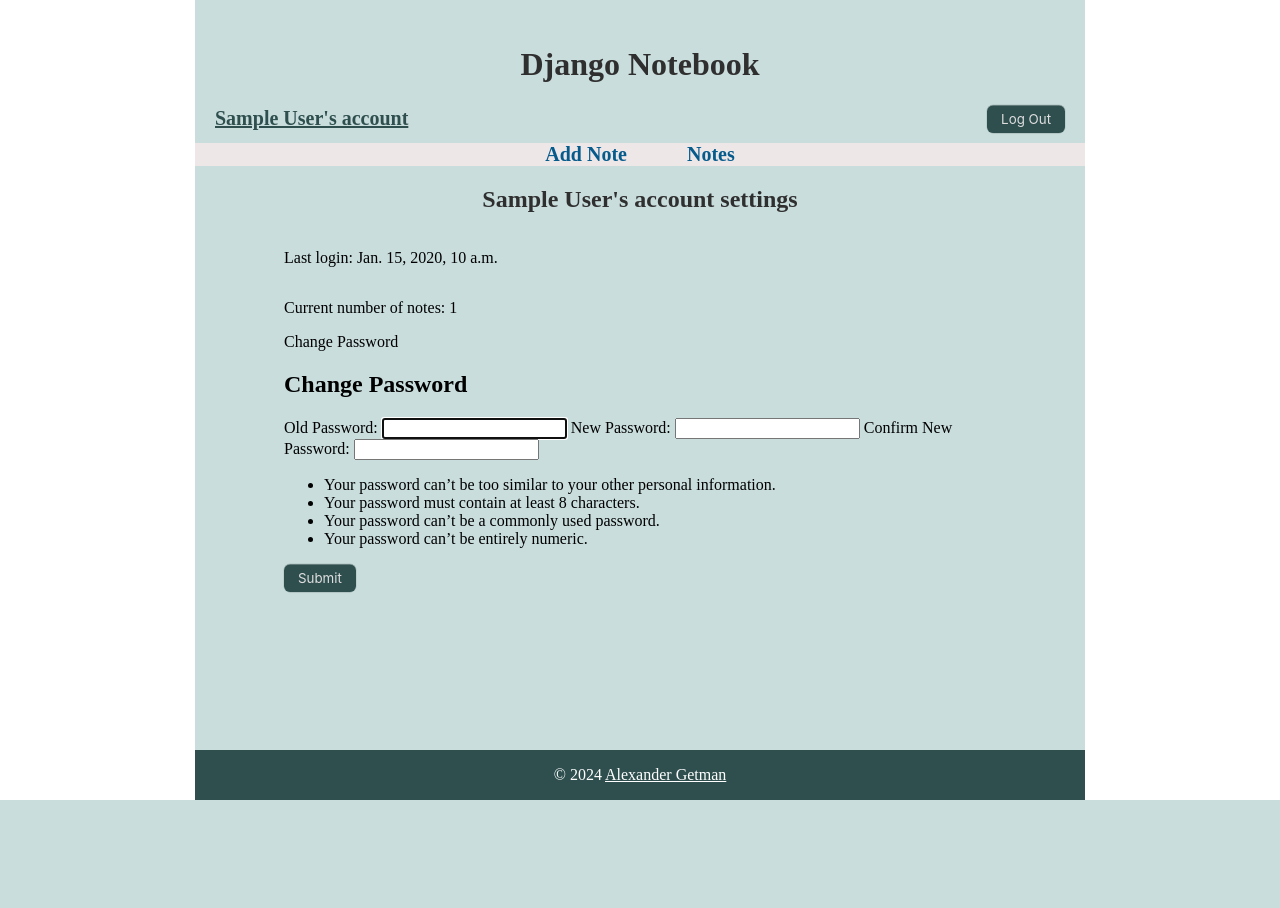
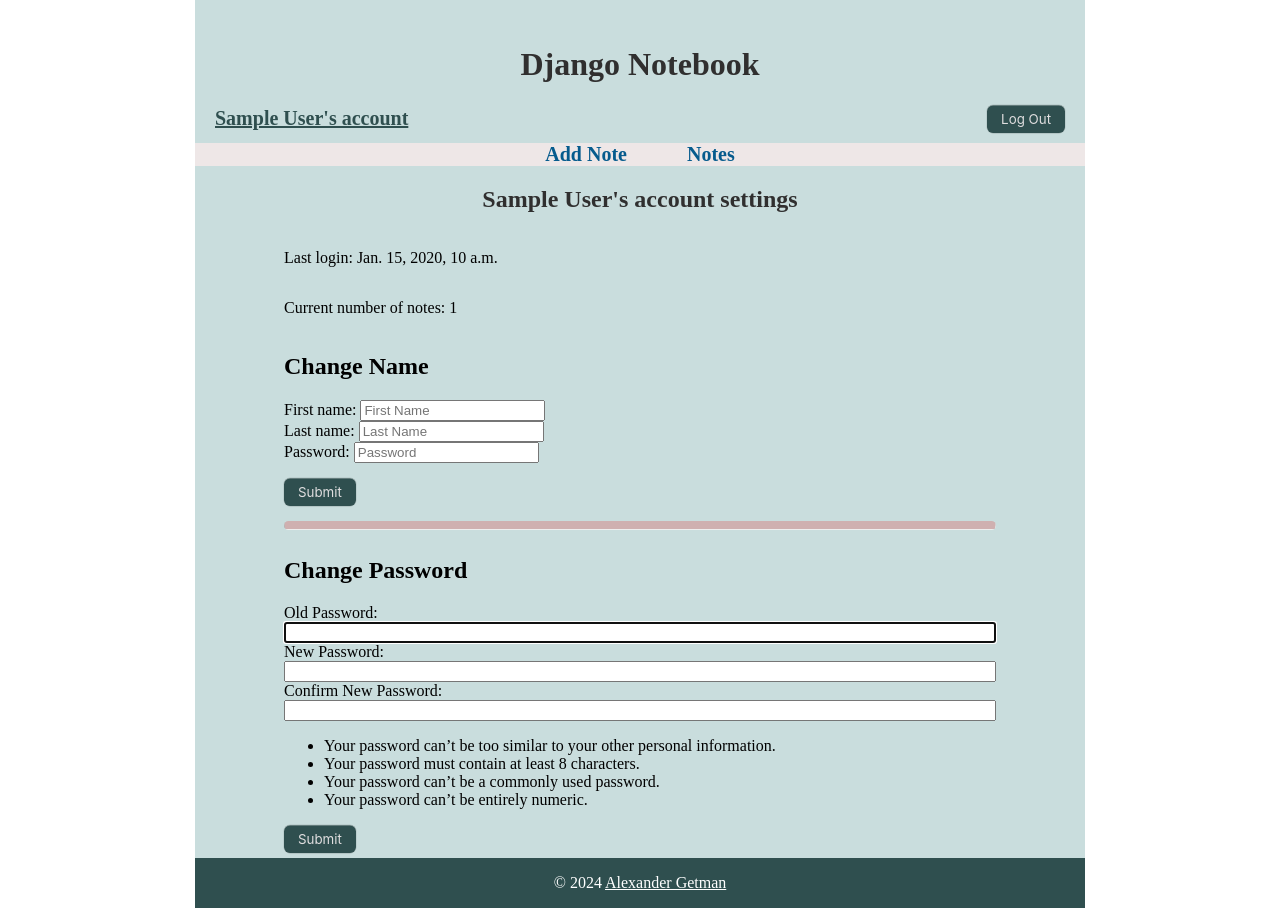
Before and after one commit to AlexanderGetman/django-notes-app, a Django app: page /account in a window 1280 px wide. Before the commit the page ends 800 px from the top, so only its background shows below. Run offline with Django 5.2, Linux system fonts and the light colour scheme; a user stored in the database is signed in; tables that the repository leaves empty hold one stand-in row (values such as "Sample post"); some libraries are stand-ins or nearby versions.

Commit message:
Minor tweaks

```diff
--- a/mainapp/forms.py
+++ b/mainapp/forms.py
@@ -32,3 +32,8 @@
         model = Article
         content = forms.CharField(widget = CKEditorWidget())
         fields = ['content']
+
+class ChangeNameForm(forms.Form):
+    first_name = forms.CharField(max_length=100, widget=forms.TextInput(attrs={'placeholder':'First Name'}))
+    last_name = forms.CharField(max_length=100, widget=forms.TextInput(attrs={'placeholder':'Last Name'}))
+    password = forms.CharField(widget=forms.PasswordInput(attrs={'placeholder':'Password'}))
--- a/mainapp/static/styles.css
+++ b/mainapp/static/styles.css
@@ -49,6 +49,7 @@
     background-color: darkslategray;
     width: 100%;
     text-align: center;
+    margin-top: 5px;
 }
 
 footer a {
@@ -222,7 +223,18 @@
     width: 100%;
 }
 
-.passwords {
+.passwords, .names {
     display: flex;
     flex-direction: column;
 }
+
+.names {
+    padding-bottom: 15px;
+}
+
+hr.rounded {
+    margin-top: 15px;
+    width: 100%;
+    border-top: 8px solid #cfb0b0;
+    border-radius: 5px;
+}
--- a/mainapp/templates/account.html
+++ b/mainapp/templates/account.html
@@ -12,8 +12,17 @@
     <p>Last login: {{ user.last_login }}</p>
     <p>Current number of notes: {{ number_of_notes }}</p>
 
-    <div data-name="spoiler-title">Change Password</div>
-    <div class="spoiler-body">
+    <div class="change-user-name">
+        <h2>Change Name</h2>
+        <form action="" method="post">
+            <div class="names">{{ change_name_form }}</div>
+            {% csrf_token %}
+            <button class="main-button" name="change_name" type="submit">Submit</button>
+        </form>
+    </div>
+
+    <hr class="rounded">
+
     <div class="change-pw">
         <h2>Change Password</h2>
         <form action="" method="post">
@@ -36,10 +45,10 @@
                 <p>{{ form.new_password2.errors.as_text }}</p>
             {% endif %}
             {% csrf_token %}
-                <button class="main-button" type="submit">Submit</button>
+            <button class="main-button" name="change_password" type="submit">Submit</button>
         </form>
     </div>
-    </div>
+
     {% endif %}
 </div>
 
--- a/mainapp/templates/index.html
+++ b/mainapp/templates/index.html
@@ -1,6 +1,6 @@
 {% extends "base.html" %}
 
-{% block title %} My dictionary {% endblock %}
+{% block title %} Django Notebook {% endblock %}
 
 
 {% block content %}
--- a/mainapp/views.py
+++ b/mainapp/views.py
@@ -3,7 +3,7 @@
 from django.contrib.auth import authenticate, login, logout, update_session_auth_hash
 from django.contrib.auth.decorators import login_required
 from django.http import JsonResponse
-from .forms import RegForm, LoginForm, ArticleForm
+from .forms import RegForm, LoginForm, ArticleForm, ChangeNameForm
 from django.db import IntegrityError
 from django.core.exceptions import ValidationError
 from django.contrib.auth.forms import PasswordChangeForm
@@ -94,12 +94,24 @@
     user_id = request.user.id
     user = User.objects.get(id=user_id)
     number_of_notes = Article.objects.filter(user=user).count()
-    if request.method == "POST":
+
+    if request.method == "POST" and 'change_password' in request.POST:
         form = PasswordChangeForm(user=request.user, data=request.POST)
         if form.is_valid():
             form.save()
             update_session_auth_hash(request, form.user)
             return redirect('/')
+
+    if request.method == "POST" and 'change_name' in request.POST:
+        form = PasswordChangeForm(user=request.user)
+        change_name_form = ChangeNameForm(request.POST)
+        if change_name_form.is_valid() and user.check_password(change_name_form["password"].value()):
+            user.first_name = change_name_form["first_name"].value()
+            user.last_name = change_name_form["last_name"].value()
+            user.save()
+            return redirect('/')
+
     else:
         form = PasswordChangeForm(user=request.user)
-    return render(request, 'account.html', context={"number_of_notes": number_of_notes, "form":form})
+        change_name_form = ChangeNameForm()
+    return render(request, 'account.html', context={"number_of_notes": number_of_notes, "form":form, "change_name_form": change_name_form})
--- a/static/scripts.js
+++ /dev/null
@@ -1,17 +0,0 @@
-function deleteEntry(id) {
-    const csrftoken = document.querySelector('[name=csrfmiddlewaretoken]').value;
-    $.ajax({
-        url: '/notes/',
-        headers: { 'X-CSRFToken': csrftoken },
-        method: 'POST',
-        data: {'id': id},
-        success: function(response) {
-            if (response.success) {
-                alert('Entry deleted successfully!');
-                location.reload();
-            } else {
-                alert('Failed to delete entry.');
-            }
-        }
-    });
-}
--- a/static/styles.css
+++ /dev/null
@@ -1,225 +0,0 @@
-@import url('https://fonts.googleapis.com/css2?family=Roboto');
-
-@font-face {
-    font-family: "Norse";
-    src: url('https://cdn.statically.io/gh/TheOdinProject/theodinproject/efdc2888072f409e687d31dc580595dbe4fe0ff4/app/assets/fonts/Norse-Bold.otf');
-}
-
-* {
-    box-sizing: border-box;
-    --font-default: 400 calc(1.8vh + 0.5vw) 'Roboto', serif;
-}
-
-html {
-    background: white;
-}
-
-html, body {
-    max-width: 890px;
-    margin: 0 auto;
-    padding: 0;
-}
-
-body {
-    display: flex;
-    flex-direction: column;
-    justify-content: space-between;
-    align-items: center;
-    position: relative;
-    width: 890px;
-    background: rgb(201, 221, 221);
-    min-height: 100vh;
-    margin: 0 auto;
-}
-
-.notebook_header {
-    padding-top: 25px;
-    text-align: center;
-}
-
-.notebook_header > h1 > a {
-    margin-block-start: 0;
-    color: rgb(48, 47, 47);
-    text-decoration: none;
-}
-
-footer {
-    height: 50px;
-    color: white;
-    background-color: darkslategray;
-    width: 100%;
-    text-align: center;
-}
-
-footer a {
-    color: white;
-}
-
-.notebook_navigation {
-    display: flex;
-    justify-content: center;
-    gap: 3em;
-    font-size: 20px;
-    background-color: rgb(238, 231, 231);
-    width: 100%;
-}
-
-.notebook_navigation > li {
-    list-style-type: none;
-}
-
-.notebook_navigation > li > a, .access-links > a {
-    font-weight: 600;
-    text-decoration: none;
-    color: rgb(6, 91, 141);
-}
-
-.notebook_navigation > li > a:hover, .access-links > a:hover {
-    color: white;
-}
-
-.access-links {
-    display: flex;
-    justify-content: center;
-    gap: 3em;
-    font-size: 20px;
-}
-
-.user-info {
-    display: flex;
-    justify-content: space-between;
-    gap: 1em;
-    font-size: 20px;
-    padding: 0 20px 10px;
-    align-items: center;
-    width: 100%;
-}
-
-.user-info > .greet-text {
-    color: darkslategray;
-    font-weight: 600;
-}
-
-.main-button {
-  padding: 6px 14px;
-  font-family: -apple-system, BlinkMacSystemFont, 'Roboto', sans-serif;
-  border-radius: 6px;
-  border: none;
-
-  background: darkslategray;
-  box-shadow: 0px 0.5px 1px rgba(0, 0, 0, 0.1), inset 0px 0.5px 0.5px rgba(255, 255, 255, 0.5), 0px 0px 0px 0.5px rgba(0, 0, 0, 0.12);
-  color: #DFDEDF;
-  user-select: none;
-  -webkit-user-select: none;
-  touch-action: manipulation;
-}
-
-.main-button:focus {
-  box-shadow: inset 0px 0.8px 0px -0.25px rgba(255, 255, 255, 0.2), 0px 0.5px 1px rgba(0, 0, 0, 0.1), 0px 0px 0px 3.5px rgba(101, 101, 102, 0.5);
-  outline: 0;
-}
-
-.main-button:hover {
-    box-shadow: inset 0px 0.8px 0px -0.25px rgba(255, 255, 255, 0.2), 0px 0.5px 1px rgba(0, 0, 0, 0.1), 0px 0px 0px 3.5px rgba(162, 163, 165, 0.5);
-    outline: 0;
-}
-
-.main {
-    width: 80%;
-    margin: auto;
-    font-size: 20px;
-    flex: 1;
-}
-
-.main > p > span {
-    font-weight: 600;
-}
-
-.add-note {
-    width: 80%;
-    margin: auto;
-    flex: 1;
-}
-
-.add-note > h2 {
-    text-align: center;
-    color: rgb(48, 47, 47);
-}
-
-.add-note > form {
-    display: flex;
-    flex-direction: column;
-}
-
-.add-note > form > textarea {
-    width: 100%;
-    border: none;
-    border-radius: 5px;
-    height: 200px;
-    padding: 5px;
-    margin: 5px 0;
-    resize: both;
-    font-size: 16px;
-}
-
-.add-note > form > textarea:focus {
-    outline: none;
-    background-color: rgb(235, 245, 245);
-}
-
-.add-note > form > label {
-    font-size: 20px;
-}
-
-.notes {
-    flex: 1;
-    width: 80%;
-    margin: auto;
-    display: flex;
-    flex-direction: column;
-}
-
-.note {
-    display: flex;
-    align-items: center;
-    justify-content: space-between;
-    border-bottom: 3px dashed #bbb;
-    gap: 10px;
-}
-
-.notes > .note > p {
-    flex: 2;
-    font-size: 20px;
-    text-align: justify;
-}
-
-.notes > h2 {
-    text-align: center;
-    color: rgb(48, 47, 47);
-}
-
-.login-form, .registration-form {
-    flex: 1;
-}
-
-.registration-form {
-    width: 80%;
-    margin: auto;
-}
-
-.registration-form > form {
-    display: flex;
-    flex-direction: column;
-}
-
-.registration-form > form > p > label {
-    display: none;
-}
-
-.registration-form > form > p {
-    margin-bottom: 5px;
-}
-
-.registration-form > form > p > input {
-    width: 100%;
-}
```
Lines whose indentation alone changed are shown as unchanged.
